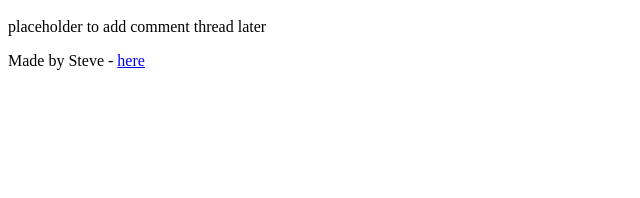
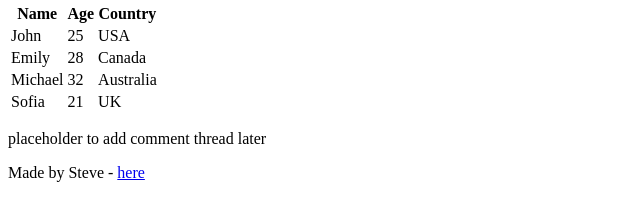
Before and after one commit to mumbosteve/My_First_Portfolio, a plain HTML site: page html_basic/index.html in a window 1280 px wide. Shown: the part 644-842 px from the top of the page, without its empty margins (0-640 px from the left). Before the commit the page ends 800 px from the top, so only its background shows below. Drawn offline with Linux system fonts and the light colour scheme.

Commit message:
commit 5

```diff
--- a/html_basic/index.html
+++ b/html_basic/index.html
@@ -29,6 +29,43 @@
 
 
     <a href="tweets.html">Tweets</a>
+
+    <table>
+      <thead>
+        <tr>
+          <th>Name</th>
+          <th>Age</th>
+          <th>Country</th>
+        </tr>
+      </thead>
+      <tbody>
+        <tr>
+          <td>John</td>
+          <td>25</td>
+          <td>USA</td>
+        </tr>
+
+        <tr>
+          <td>Emily</td>
+          <td>28</td>
+          <td>Canada</td>
+        </tr>
+
+                <tr>
+          <td>Michael</td>
+          <td>32</td>
+          <td>Australia</td>
+        </tr>
+
+                <tr>
+          <td>Sofia</td>
+          <td>21</td>
+          <td>UK</td>
+        </tr>
+
+        </tbody>
+        </table>
+
     </article>
     <aside><p>placeholder to add comment thread later</p></aside>
 </main>
```
